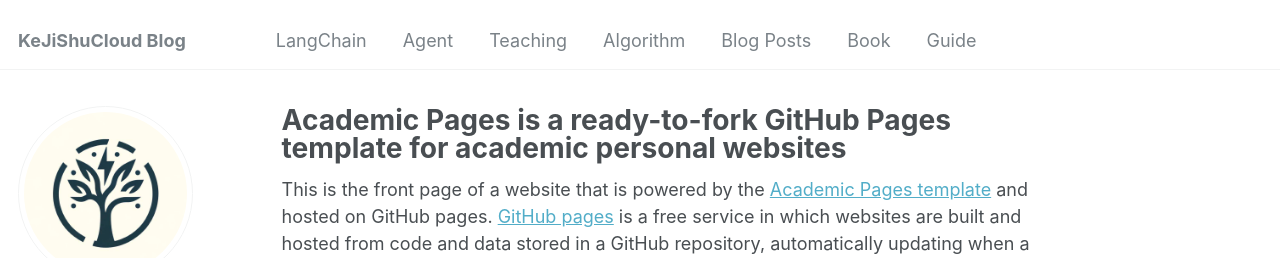
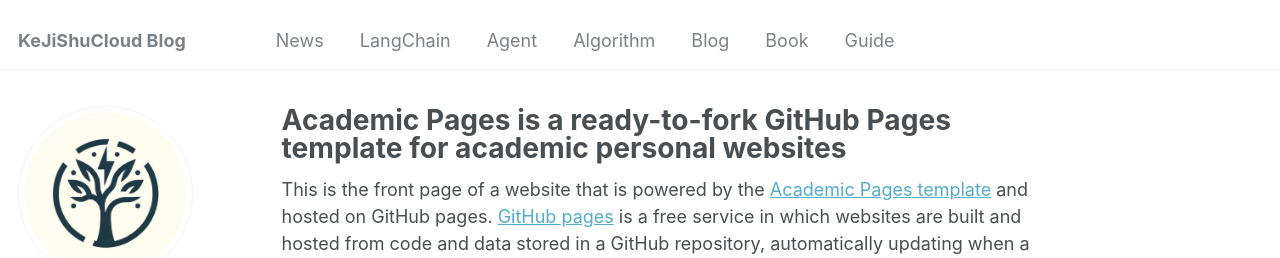
Before and after one commit to kejishucloud/kejishucloud.github.io, a Jekyll site: the page built from _pages/about.md, in a window 1280 px wide. Shown: the top 258 px of the page. Built offline with Jekyll 4.4.1, drawn with Linux system fonts in a browser that asks for light colours; some web fonts are replaced.

Commit message:
fix:修复首页

```diff
--- a/_data/navigation.yml
+++ b/_data/navigation.yml
@@ -1,18 +1,18 @@
 # main links links
 main:
+  - title: "News"
+    url: /news/
+
   - title: "LangChain"
     url: /LangChain/
 
   - title: "Agent"
     url: /Agent/
 
-  - title: "Teaching"
-    url: /teaching/
-
   - title: "Algorithm"
     url: /Algorithm/
 
-  - title: "Blog Posts"
+  - title: "Blog"
     url: /blog/
 
   - title: "Book"
```
